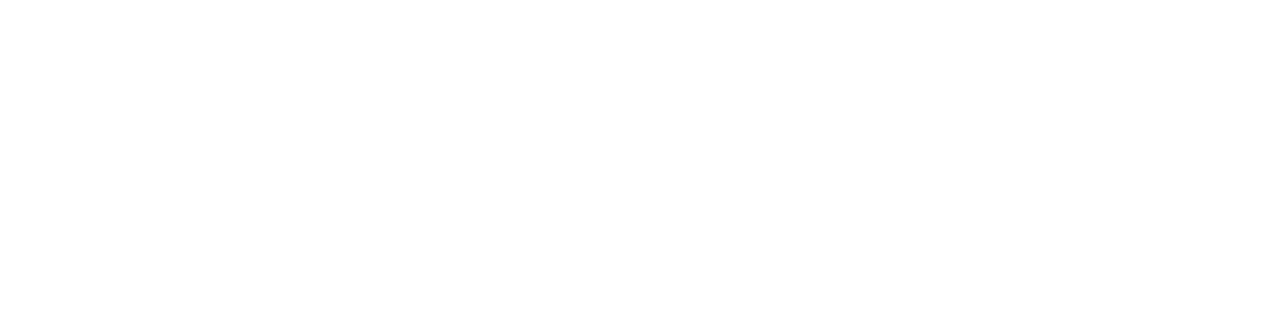
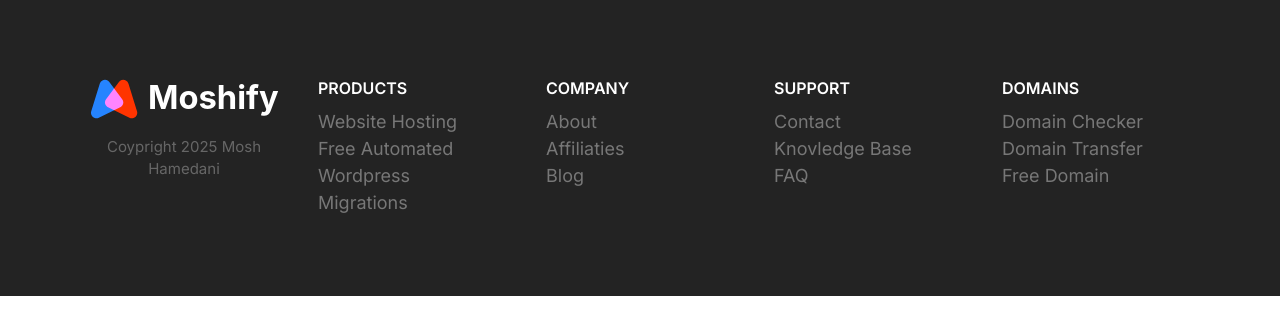
Before and after one commit to mustafaakdemir24/html-css--p-mosh, a plain HTML site: page index.html in a window 1280 px wide. Drawn offline with Linux system fonts and the light colour scheme.

Commit message:
Build the footer component.

```diff
--- a/css/styles.css
+++ b/css/styles.css
@@ -810,3 +810,80 @@ nav.collapsible--expanded .nav__toggler {
     max-width: 700px;
   }
 }
+
+/* Footer */
+.footer {
+  background: #232323;
+}
+
+.footer a {
+  color: #777;
+  transition: color 0.3s;
+}
+
+.footer a:hover {
+  color: #fff;
+}
+
+.footer__section {
+  padding: 2rem;
+  border-bottom: 1px solid #393939;
+}
+
+.footer__section .list {
+  margin: 0;
+}
+
+.footer__heading {
+  text-transform: uppercase;
+  font-weight: 600;
+}
+
+.footer__brand {
+  margin-top: 5rem;
+  text-align: center;
+}
+
+.footer__brand img {
+  /* TODO: Consider refactoring this and applying it to all images */
+  width: 100%;
+  max-width: 230px;
+}
+
+.footer__copyright {
+  font-size: 2.1rem;
+  color: #fff;
+  opacity: 0.3;
+}
+
+@media screen and (min-width: 768px) {
+  .footer__sections {
+    grid-template-columns: repeat(auto-fit, minmax(10rem, 1fr));
+  }
+
+  .footer .collapsible__chevron {
+    display: none;
+  }
+
+  .footer .collapsible__content {
+    opacity: 1;
+    max-height: 100%;
+  }
+
+  .footer__brand {
+    order: -1;
+    margin-top: 1rem;
+  }
+
+  .footer__copyright {
+    font-size: 1.5rem;
+  }
+
+  .footer__section {
+    border: 0;
+  }
+
+  .footer__heading {
+    font-size: 1.6rem;
+  }
+}
--- a/index.html
+++ b/index.html
@@ -14,6 +14,74 @@
     <link rel="stylesheet" href="css/styles.css" />
   </head>
   <body>
+    <footer class="block block--dark footer">
+      <div class="container grid footer__sections">
+        <section class="collapsible collapsible--expanded footer__section">
+          <header class="collapsible__header">
+            <h2 class="collapsible__heading footer__heading">Products</h2>
+            <svg class="icon icon--white collapsible__chevron">
+              <use xlink:href="./images/sprite.svg#chevron"></use>
+            </svg>
+          </header>
+          <div class="collapsible__content">
+            <ul class="list">
+              <li><a href="#">Website Hosting</a></li>
+              <li><a href="#">Free Automated Wordpress</a></li>
+              <li><a href="#">Migrations</a></li>
+            </ul>
+          </div>
+        </section>
+        <section class="collapsible footer__section">
+          <header class="collapsible__header">
+            <h2 class="collapsible__heading footer__heading">Company</h2>
+            <svg class="icon icon--white collapsible__chevron">
+              <use xlink:href="./images/sprite.svg#chevron"></use>
+            </svg>
+          </header>
+          <div class="collapsible__content">
+            <ul class="list">
+              <li><a href="#">About</a></li>
+              <li><a href="#">Affiliaties</a></li>
+              <li><a href="#">Blog</a></li>
+            </ul>
+          </div>
+        </section>
+        <section class="collapsible footer__section">
+          <header class="collapsible__header">
+            <h2 class="collapsible__heading footer__heading">Support</h2>
+            <svg class="icon icon--white collapsible__chevron">
+              <use xlink:href="./images/sprite.svg#chevron"></use>
+            </svg>
+          </header>
+          <div class="collapsible__content">
+            <ul class="list">
+              <li><a href="#">Contact</a></li>
+              <li><a href="#">Knovledge Base</a></li>
+              <li><a href="#">FAQ</a></li>
+            </ul>
+          </div>
+        </section>
+        <section class="collapsible footer__section">
+          <header class="collapsible__header">
+            <h2 class="collapsible__heading footer__heading">Domains</h2>
+            <svg class="icon icon--white collapsible__chevron">
+              <use xlink:href="./images/sprite.svg#chevron"></use>
+            </svg>
+          </header>
+          <div class="collapsible__content">
+            <ul class="list">
+              <li><a href="$">Domain Checker</a></li>
+              <li><a href="$">Domain Transfer</a></li>
+              <li><a href="$">Free Domain</a></li>
+            </ul>
+          </div>
+        </section>
+        <sectio class="footer__brand">
+          <img src="./images/logo.svg" alt="" />
+          <p class="footer__copyright">Coypright 2025 Mosh Hamedani</p>
+        </sectio>
+      </div>
+    </footer>
     <script src="./js/main.js"></script>
   </body>
 </html>
```
